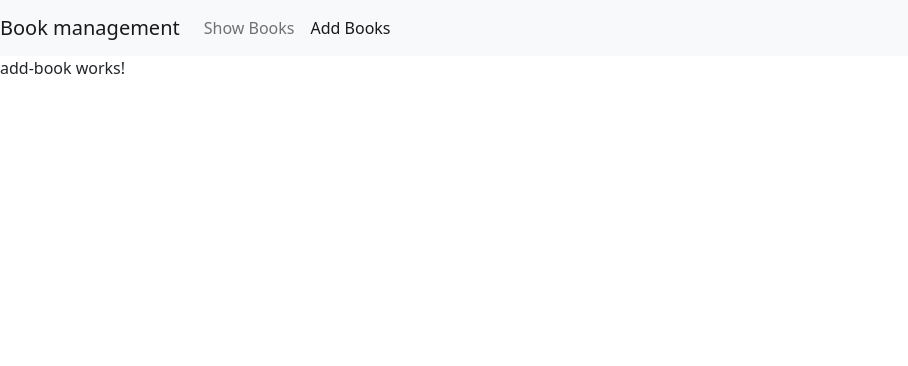
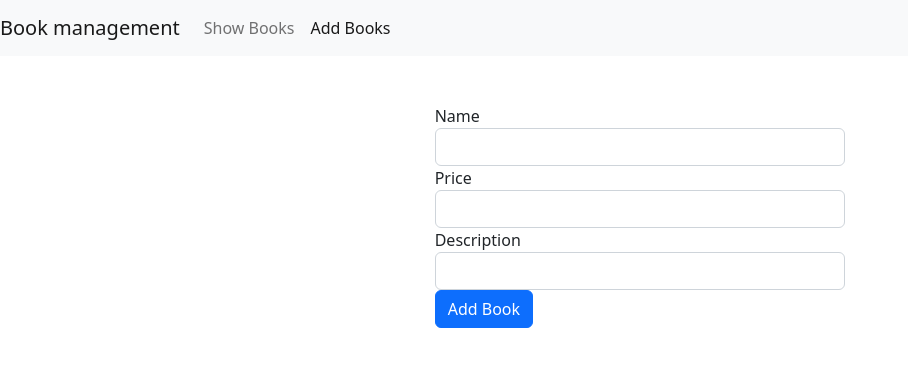
Before and after one commit to victor-val/angular-mean-crud-book-management, an Angular app: page /add-book in a window 1280 px wide. Shown: the top 366 px of the page, without its empty margins (0-908 px from the left). Built offline with nearby package versions, Linux system fonts and the light colour scheme.

Commit message:
add book

```diff
--- a/src/app/app.module.ts
+++ b/src/app/app.module.ts
@@ -1,5 +1,6 @@
 import { HttpClientModule } from '@angular/common/http';
 import { NgModule } from '@angular/core';
+import { FormsModule, ReactiveFormsModule } from '@angular/forms';
 import { BrowserModule } from '@angular/platform-browser';
 import { AppRoutingModule } from './app-routing.module';
 import { AppComponent } from './app.component';
@@ -17,7 +18,9 @@ import { BooksListComponent } from './components/books-list/books-list.component
   imports: [
     BrowserModule,
     AppRoutingModule,
-    HttpClientModule
+    HttpClientModule,
+    FormsModule,
+    ReactiveFormsModule,
   ],
   providers: [],
   bootstrap: [AppComponent]
--- a/src/app/components/add-book/add-book.component.html
+++ b/src/app/components/add-book/add-book.component.html
@@ -1 +1,24 @@
-<p>add-book works!</p>
+<div class="row justify-content-center mt-5">
+    <div class="col-md-4">
+        <form [formGroup]="bookForm" (ngSubmit)="onSubmit()">
+            <div class="form-group">
+            <label>Name</label>
+            <input class="form-control" type="text" formControlName="name" required>
+            </div>
+
+            <div class="form-group">
+            <label>Price</label>
+            <input class="form-control" type="text" formControlName="price" required>
+            </div>
+
+            <div class="form-group">
+            <label>Description</label>
+            <input class="form-control" type="text" formControlName="description" required>
+            </div>
+
+            <div class="form-group">
+            <button class="btn btn-primary btn-block" type="submit">Add Book</button>
+            </div>
+        </form>
+    </div>
+</div>
--- a/src/app/components/add-book/add-book.component.ts
+++ b/src/app/components/add-book/add-book.component.ts
@@ -1,15 +1,39 @@
-import { Component, OnInit } from '@angular/core';
-
+import { Component, OnInit, NgZone } from '@angular/core';
+import { Router } from '@angular/router';
+import { BookService } from './../../services/book.service';
+import { FormGroup, FormBuilder } from "@angular/forms";
 @Component({
   selector: 'app-add-book',
   templateUrl: './add-book.component.html',
   styleUrls: ['./add-book.component.css']
 })
 export class AddBookComponent implements OnInit {
+  bookForm: FormGroup;
 
-  constructor() { }
-
-  ngOnInit(): void {
+  constructor(
+    public formBuilder: FormBuilder,
+    private router: Router,
+    private ngZone: NgZone,
+    private crudService: BookService
+  ) {
+    this.bookForm = this.formBuilder.group({
+      name: [''],
+      price: [''],
+      description: ['']
+    })
   }
 
+  ngOnInit() { }
+
+  onSubmit(): any {
+    this.crudService.addBook(this.bookForm.value)
+    .subscribe({
+      complete: () => {
+        console.log('Data added successfully!')
+        this.ngZone.run(() => this.router.navigateByUrl('/book-list'))
+      }, error: (err) => {
+        console.log(err);
+      }
+   });
+  }
 }
```
